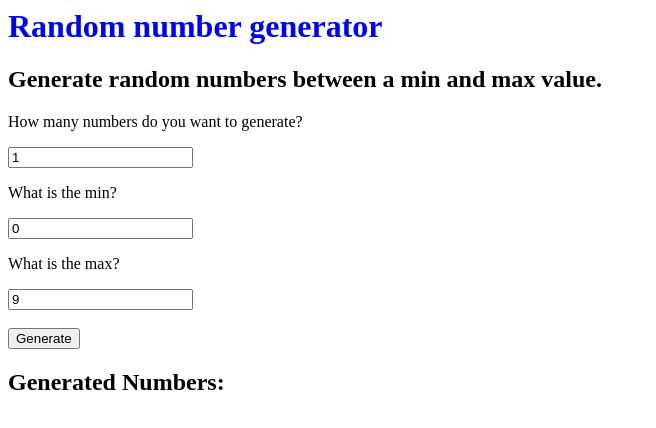
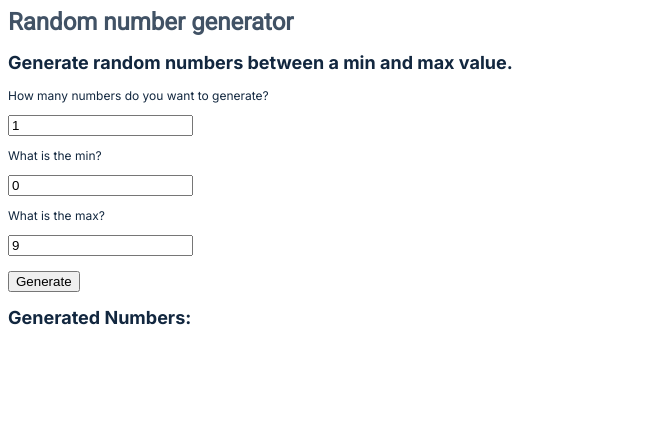
Before and after one commit to hbarnes163/SE_Sum1, a website with bundled scripts: page index.html in a window 1280 px wide. Shown: the whole page, without its empty margins (0-656 px from the left). Built offline with nearby package versions, Linux system fonts and the light colour scheme.

Commit message:
Add custom colours in CSS

```diff
--- a/index.css
+++ b/index.css
@@ -1,3 +1,30 @@
+@import url('https://fonts.googleapis.com/css2?family=Inter:wght@100..900&display=swap');
+@import url('https://fonts.googleapis.com/css?family=Roboto');
+
+/* Define the main theme colours for my organisation*/
+:root {
+  --bank_blue: #12273F;
+  --bank_aqua: #3CD7D9;
+  --bank_stone: #C4C9CF;
+  --bank_midblue: #415265;
+  --dark_text: #0D1B2C;
+  --light_text:#F6F6F6;
+  --header_font: "Roboto", sans-serif;
+  --body_font: "Inter", sans-serif;
+  --main_font_size: 12;
+  --input_font: 12;
+  --white_colour: #FFFFFF;
+  --bank_stone_transparent: #e1e5ea;
+  --red_colour: #ff0000;
+}
+
 h1 {
-    color: blue;
+    color: var(--bank_midblue);
+    font-family: var(--header_font);
 }
+
+body {
+    font-family: var(--body_font);
+    font-size: var(--main_font_size);
+    color: var(--bank_blue);
+}
```
